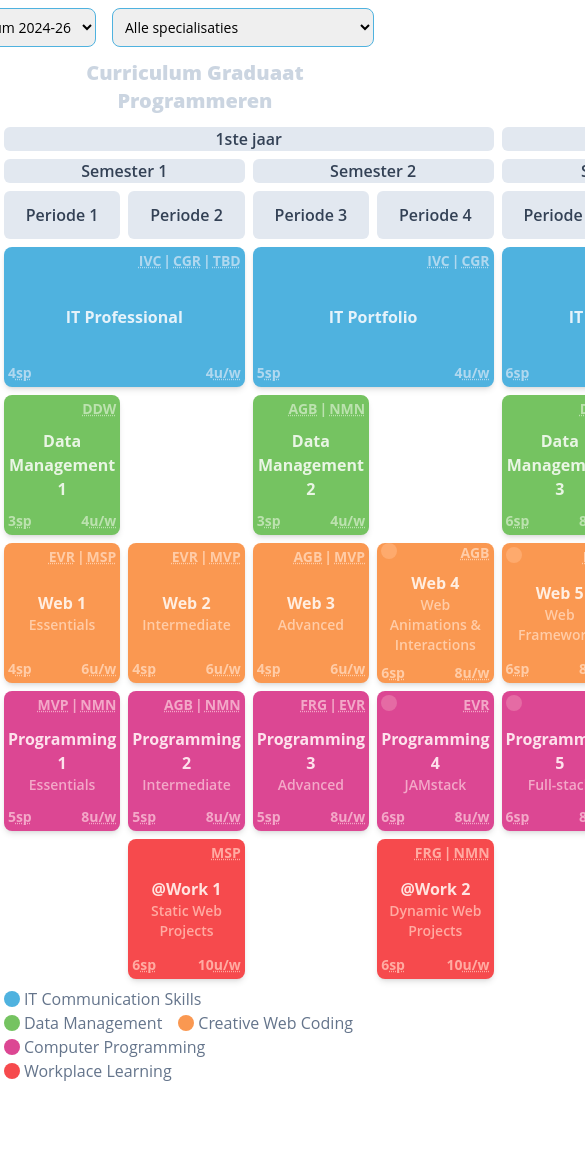
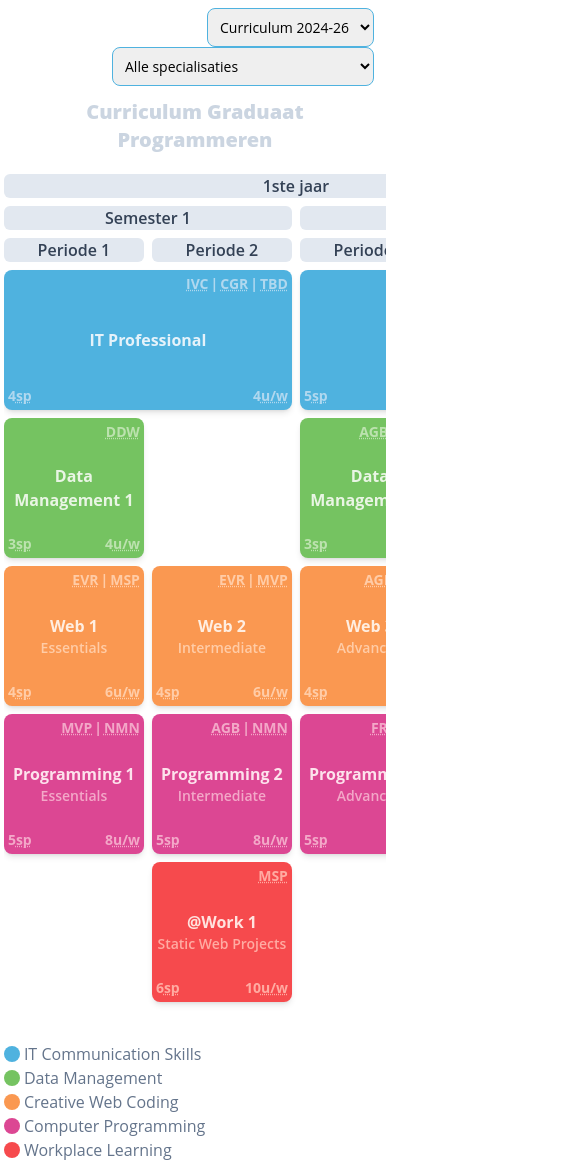
Before and after one commit to pgmgent/curriculum, a React (Vite) app: page / in a window 390 px wide. Shown: the top 1170 px of the page, 585 px wide, since content can reach past the window. Before the commit the page ends 1091 px from the top, so only its background shows below. Built offline with nearby package versions, Linux system fonts and the light colour scheme.

Commit message:
Added better mobile view of curriculum

```diff
--- a/src/app/App.css
+++ b/src/app/App.css
@@ -14,9 +14,9 @@
 }
 
 .curriculum__courses-container {
-  grid-template-columns: [p1] 1fr [p2] 1fr [p3] 1fr [p4] 1fr [p5] 1fr [p6] 1fr [p7] 1fr [p8] 1fr;
+  grid-template-columns: [p1] minmax(140px, 1fr) [p2] minmax(140px, 1fr) [p3] minmax(140px, 1fr) [p4] minmax(140px, 1fr) [p5] minmax(140px, 1fr) [p6] minmax(140px, 1fr) [p7] minmax(140px, 1fr) [p8] minmax(140px, 1fr);
   grid-template-rows: [year] auto [sem] auto [per] auto [ics] auto [dtm] auto [cwc] auto [cmp] auto [atw] auto;
-  @apply grid gap-2 mt-2 w-full;
+  @apply grid gap-2 py-4 w-full overflow-x-scroll overflow-y-hidden;
 }
 
 .curriculum__footer-container {
@@ -185,7 +185,7 @@
 }
 
 .learninglines {
-  @apply flex flex-row flex-wrap items-center justify-items-start;
+  @apply flex flex-col md:flex-row flex-wrap items-start md:items-center justify-items-start mt-4;
 }
 
 .learninglines>li {
--- a/src/app/App.tsx
+++ b/src/app/App.tsx
@@ -50,7 +50,7 @@ function App() {
   return (
     <>
       <div className="App">
-        <div className={`flex flex-row items-center justify-end p-2`}>
+        <div className={`flex flex-row flex-wrap items-center justify-end p-2`}>
           <select onChange={(ev) => handleChangeCurriculum(ev)} className={`bg-gray-50 border border-ahs_blue-300 text-gray-900 text-sm rounded-lg focus:ring-blue-500 focus:border-blue-500 block p-2 dark:bg-gray-700 dark:border-gray-600 dark:placeholder-gray-400 dark:text-white dark:focus:ring-ahs_blue-500 dark:focus:border-ahs_blue-500 mx-2`}>
             {dataCurricula.map((curriculum, index) => <option key={index} value={curriculum.label}>{curriculum.label}</option>)}
           </select>
```
